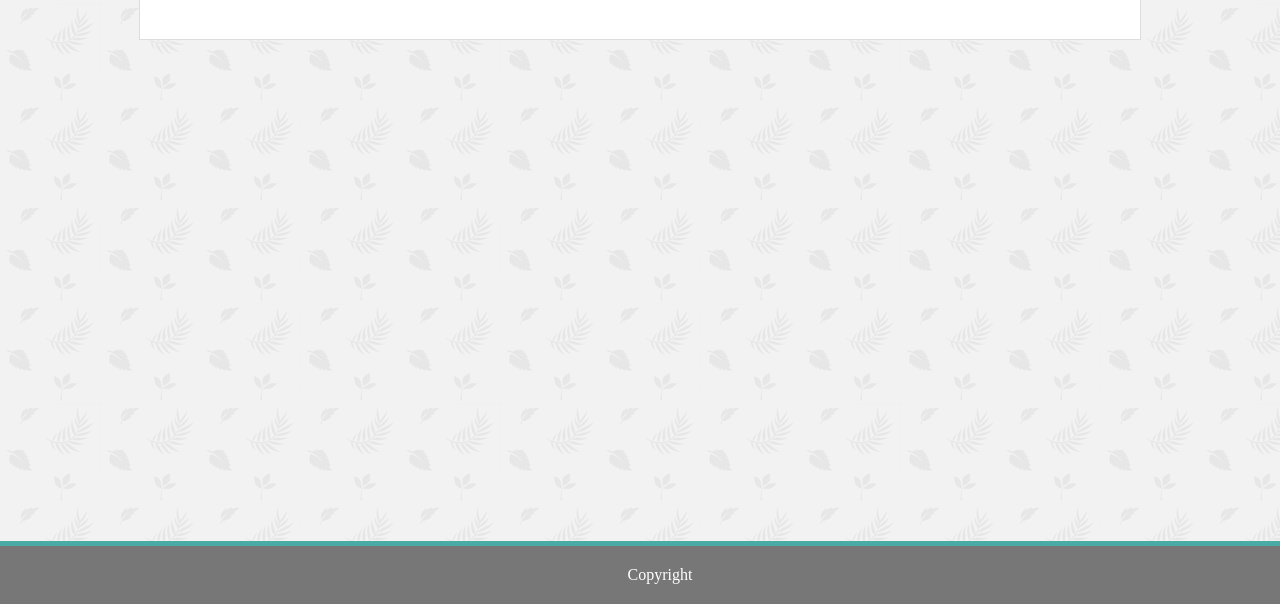
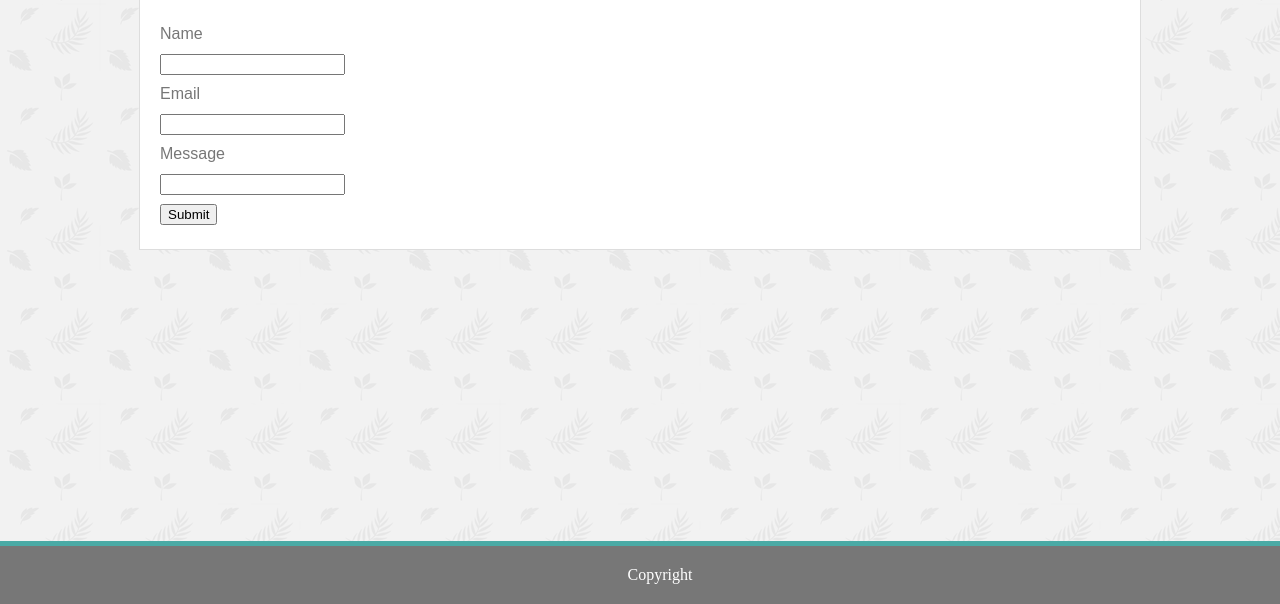
Before and after one commit to emily599/Basic-Portfolio, a plain HTML site: page contact.html in a window 1280 px wide. Shown: the part 196-800 px from the top of the page. Drawn offline with Linux system fonts and the light colour scheme.

Commit message:
contact page buttons

```diff
--- a/contact.html
+++ b/contact.html
@@ -25,6 +25,21 @@
     <div id="content">
         <h1 id="aboutme">Contact
         </h1>
+        <form>
+            Name
+            <br>
+            <input type="text" name="name">
+            <br>
+            Email
+            <br>
+            <input type="email" name="email">
+            <br>
+            Message
+            <br>
+            <input type="text-area" name="message">
+            <br>
+            <input type="submit">
+        </form>
     </div>
     <div id=footer>Copyright</div>
 </body>
```
Also changed, not shown: portfolio.html (+0 -1 lines).
